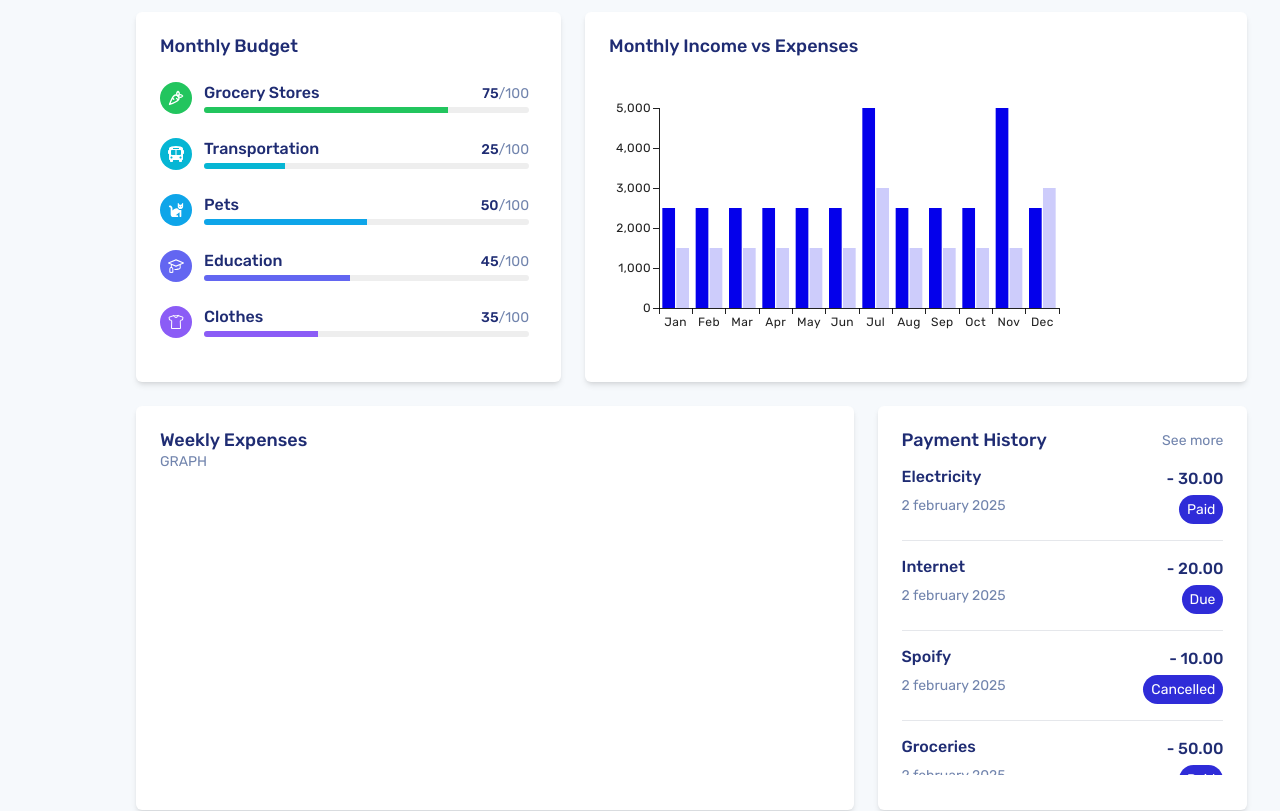
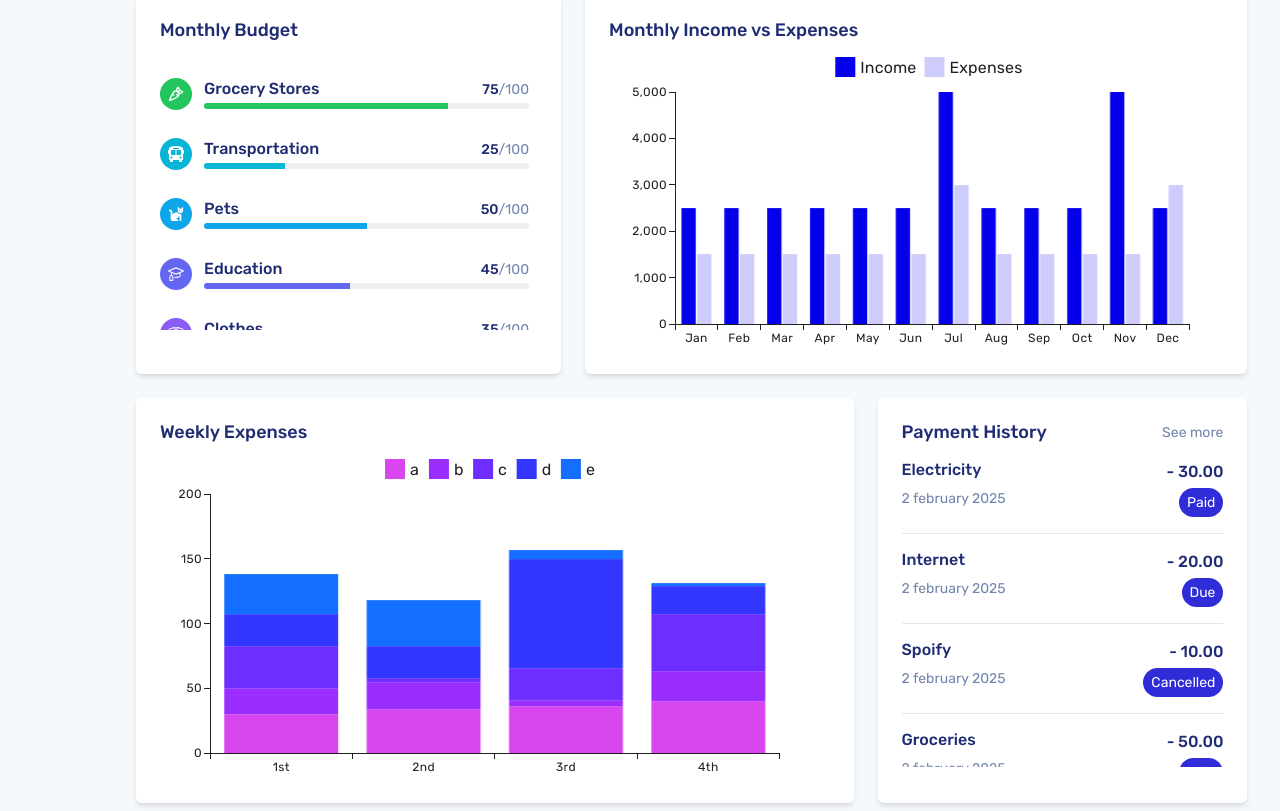
Before and after one commit to DianaPrunila/financial-tracker-app, a React (Vite) app: page / in a window 1280 px wide. Shown: the part 870-1681 px from the top of the page. Built offline with nearby package versions, Linux system fonts and the light colour scheme.

Commit message:
weeklyExpenses, IncomeVsExpenses

```diff
--- a/src/pages/Dashboard.tsx
+++ b/src/pages/Dashboard.tsx
@@ -20,6 +20,7 @@ import { BarChart } from "@mui/x-charts/BarChart";
 import LineChart from "../parts/LineChart";
 
 import "react-circular-progressbar/dist/styles.css";
+import { red } from "@mui/material/colors";
 
 const Dashboard = () => {
   const firstRow = [
@@ -199,14 +200,28 @@ const Dashboard = () => {
       expenses: 3000,
     },
   ];
-  // const weeklyExpenses = [
-  //   { id: 1, expense: "Food", amount: "300" },
-  //   { id: 2, expense: "Rent", amount: "1000" },
-  //   { id: 3, expense: "Utilities", amount: "200" },
-  //   { id: 4, expense: "Internet", amount: "20" },
-  //   { id: 5, expense: "Phone Bill", amount: "10" },
-  // ];
 
+  type Expense = {
+    id: number;
+    week: string;
+    [key: string]: string | number;
+  };
+  const weeklyExpenses: Expense[] = [
+    { id: 1, week: "1st", a: "30", b: "20", c: "33", d: "24", e: "31" },
+    { id: 2, week: "2nd", a: "34", b: "21", c: "3", d: "25", e: "35" },
+    { id: 3, week: "3rd", a: "36", b: "5", c: "25", d: "84", e: "7" },
+    { id: 4, week: "4th", a: "40", b: "23", c: "44", d: "22", e: "2" },
+  ];
+  const expenseCategories = Object.keys(weeklyExpenses[0]).filter(
+    (key) => key !== "id" && key !== "week"
+  );
+  const categoryColors: Record<string, string> = {
+    a: "#D946EF",
+    b: "#9A2EFF",
+    c: "#6D2EFF",
+    d: "#3336FF",
+    e: "#146EFF",
+  };
   const payementHistory = [
     {
       id: 1,
@@ -376,7 +391,7 @@ const Dashboard = () => {
           <Col id="balance-trends-col" className="pr-1">
             <Row
               id="outer-frame-balance-trends"
-              className="mb-4 rounded-md bg-white p-4 shadow-md"
+              className="mb-2 rounded-md bg-white p-4 shadow-md"
             >
               <div
                 id="balance-trends-frame-up"
@@ -405,7 +420,7 @@ const Dashboard = () => {
             </Row>
           </Col>
           <Col
-            id="monthly-breakdown-col"
+            id="weekly-breakdown-col"
             className="h-fit rounded-md bg-white p-4 shadow-md"
           >
             <Row id="monthly-brakdown-frame" className="">
@@ -466,17 +481,17 @@ const Dashboard = () => {
         <Row className="my-6 grid grid-cols-1 gap-6 lg:grid-cols-[38.5%_60%]">
           <Col
             id="monthly-budget-col"
-            className="rounded-md bg-white p-4 shadow-md"
+            className="h-full rounded-md bg-white p-4 shadow-md"
           >
-            <div id="title-monthly-budget" className="mb-4">
+            <div id="title-monthly-budget" className="mb-2">
               <h4> Monthly Budget</h4>
             </div>
-            <div id="conte" className="">
+            <div id="conte" className="h-[85%] overflow-y-scroll">
               {budget.map((b) => (
                 <div
                   key={b.id}
                   id="budgets-category"
-                  className="mr-2 mt-4 flex"
+                  className="mr-2 mt-7 flex"
                 >
                   <div
                     id="budgets-left"
@@ -523,32 +538,33 @@ const Dashboard = () => {
           </Col>
           <Col
             id="income-vs-expenses-col"
-            className="z-20 rounded-md bg-white p-4 shadow-md"
+            className="z-10 flex flex-col justify-between rounded-md bg-white p-4 pb-0 pr-0 shadow-md"
           >
-            <div id="title-income-vs-expenses" className="">
+            <div id="title-income-vs-expenses">
               <h4> Monthly Income vs Expenses</h4>
             </div>
-            <div id="bar-chart" className="w-full">
+            <div id="bar-chart" className="h-[95%]">
               <BarChart
-                className="z-0 min-w-fit"
+                className="z-0 ml-4"
                 xAxis={[
                   {
                     scaleType: "band",
                     data: incomeVsExpenses.map((IE) => IE.month),
+                    categoryGapRatio: 0.3,
                   },
                 ]}
                 series={[
                   {
+                    label: "Income",
                     data: incomeVsExpenses.map((IE) => IE.income),
                     color: "#0400EB",
                   },
                   {
+                    label: "Expenses",
                     data: incomeVsExpenses.map((IE) => IE.expenses),
                     color: "#CDCCFB",
                   },
                 ]}
-                width={500}
-                height={300}
               />
             </div>
           </Col>
@@ -559,12 +575,27 @@ const Dashboard = () => {
         <Row className="grid grid-cols-1 gap-6 lg:grid-cols-[65%_33.5%]">
           <Col
             id="weekly-expenses-col"
-            className="rounded-md bg-white p-4 shadow-md"
+            className="flex w-full flex-col justify-between rounded-md bg-white p-4 pb-0 shadow-md"
           >
-            <div id="title-weekly-expenses" className="">
+            <div id="title-weekly-expenses">
               <h4> Weekly Expenses</h4>
             </div>
-            <div className=""> GRAPH</div>
+            <div className="flex h-[95%] w-full">
+              <BarChart
+                xAxis={[
+                  {
+                    scaleType: "band",
+                    data: weeklyExpenses.map((WE) => WE.week),
+                  },
+                ]}
+                series={expenseCategories.map((category) => ({
+                  data: weeklyExpenses.map((WE) => WE[category]),
+                  stack: "total",
+                  label: category,
+                  color: categoryColors[category],
+                }))}
+              />
+            </div>
           </Col>
           <Col
             id="payment-history-col"
```
